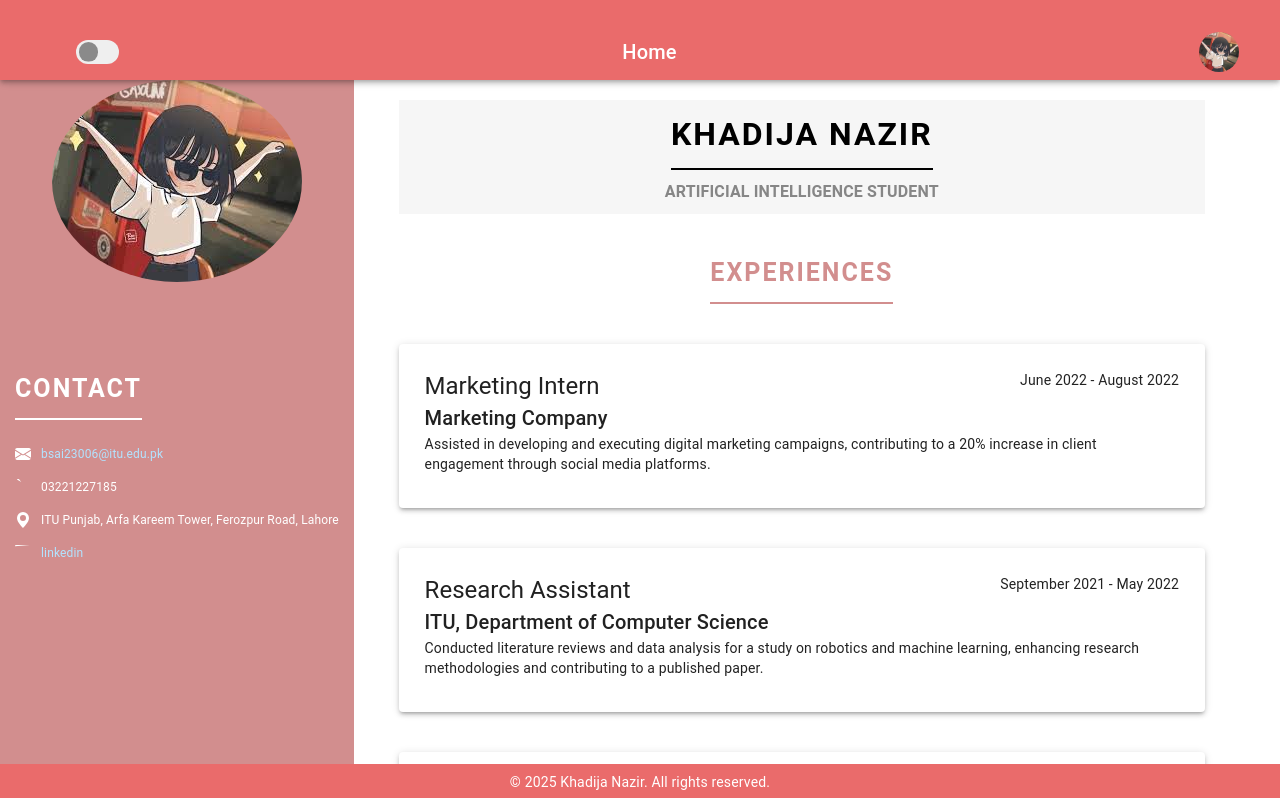
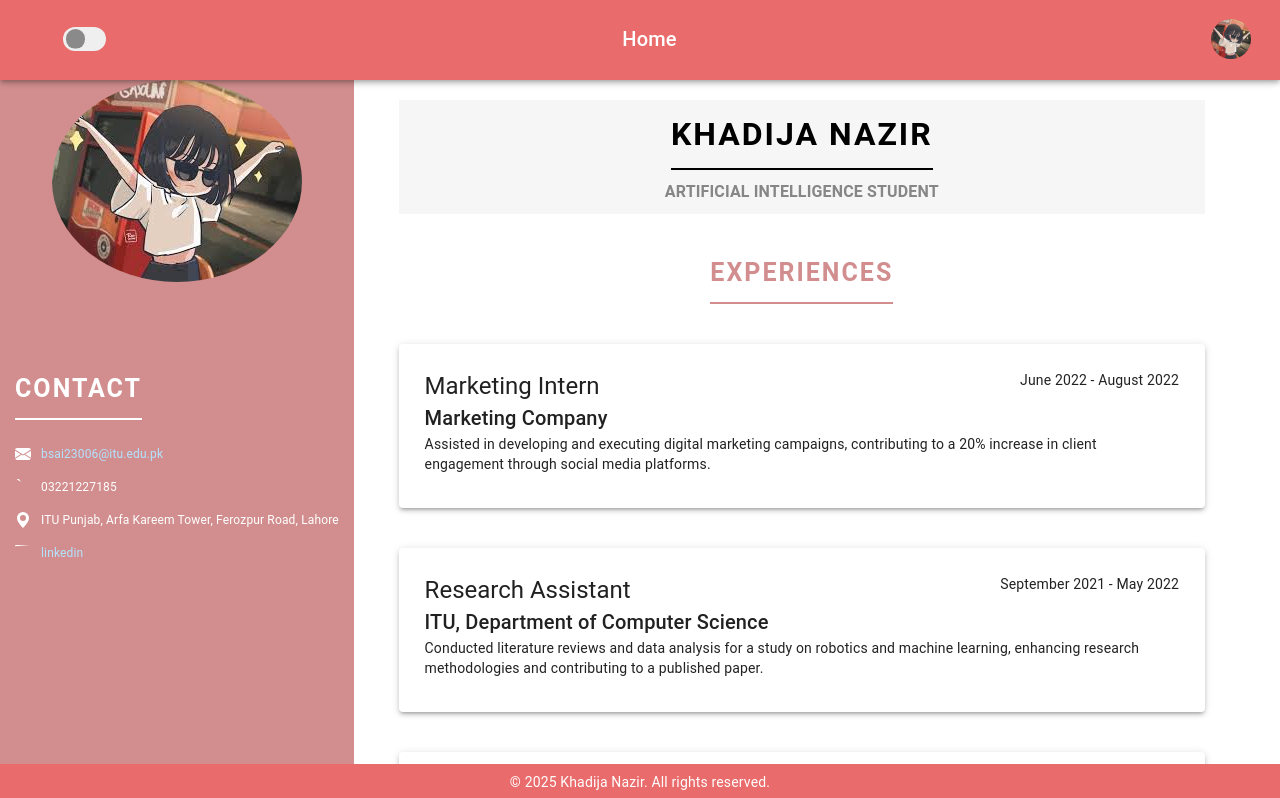
Before and after one commit to KhadijaNazir003/react-css-portfolio, a React (Create React App) app: page / in a window 1280 px wide. Shown: the top 798 px of the page. Built offline with nearby package versions, Linux system fonts and the light colour scheme; some icons are missing.

Commit message:
reduce navbar padding for improved layout consistency

```diff
--- a/src/components/Header.css
+++ b/src/components/Header.css
@@ -2,7 +2,7 @@
   display: flex;
   justify-content: space-between;
   align-items: center;
-  padding: 20px;
+  padding: 7px;
   position: fixed;
   background-color: var(--primary) !important;
   width: 100%;
```
